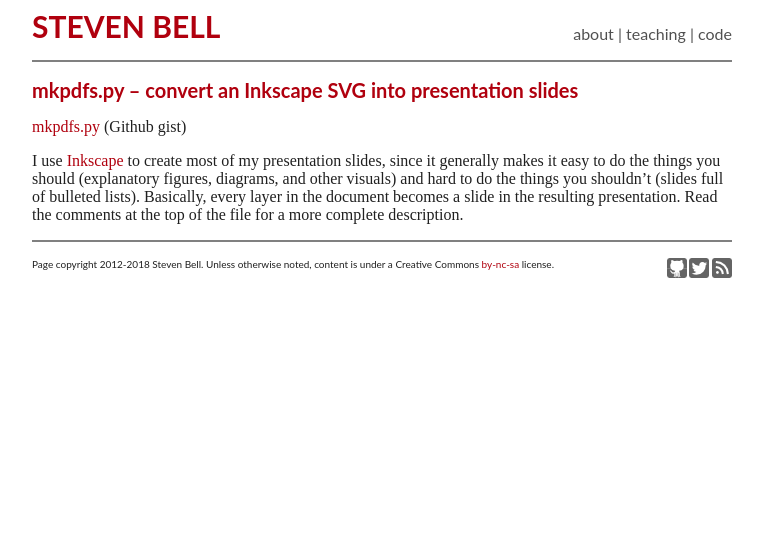
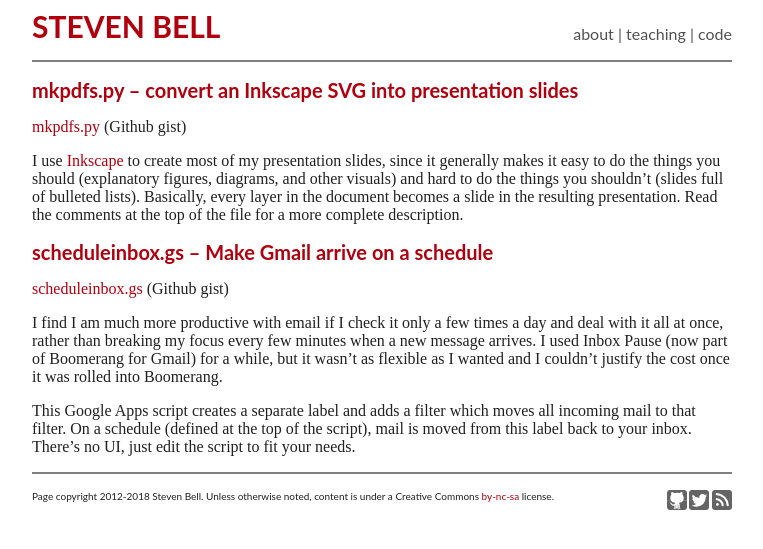
Before and after one commit to stevenbell/stevenbell.github.com, a Jekyll site: the page built from code.markdown, in a window 1280 px wide. Shown: the top 549 px of the page, without its empty margins (258-1021 px from the left). Built offline with Jekyll 4.4.1, drawn with Linux system fonts in a browser that asks for light colours.

Commit message:
Add schedule inbox

```diff
--- a/code.markdown
+++ b/code.markdown
@@ -7,3 +7,11 @@ title: Code
 
 I use [Inkscape](http://inkscape.org) to create most of my presentation slides, since it generally makes it easy to do the things you should (explanatory figures, diagrams, and other visuals) and hard to do the things you shouldn't (slides full of bulleted lists).
 Basically, every layer in the document becomes a slide in the resulting presentation.  Read the comments at the top of the file for a more complete description.
+
+
+# scheduleinbox.gs -- Make Gmail arrive on a schedule
+[scheduleinbox.gs](https://gist.github.com/stevenbell/4be4ba8f7ace2089c9f085ddac22347f) (Github gist)
+
+I find I am much more productive with email if I check it only a few times a day and deal with it all at once, rather than breaking my focus every few minutes when a new message arrives.  I used Inbox Pause (now part of Boomerang for Gmail) for a while, but it wasn't as flexible as I wanted and I couldn't justify the cost once it was rolled into Boomerang.
+
+This Google Apps script creates a separate label and adds a filter which moves all incoming mail to that filter.  On a schedule (defined at the top of the script), mail is moved from this label back to your inbox.  There's no UI, just edit the script to fit your needs.
```
